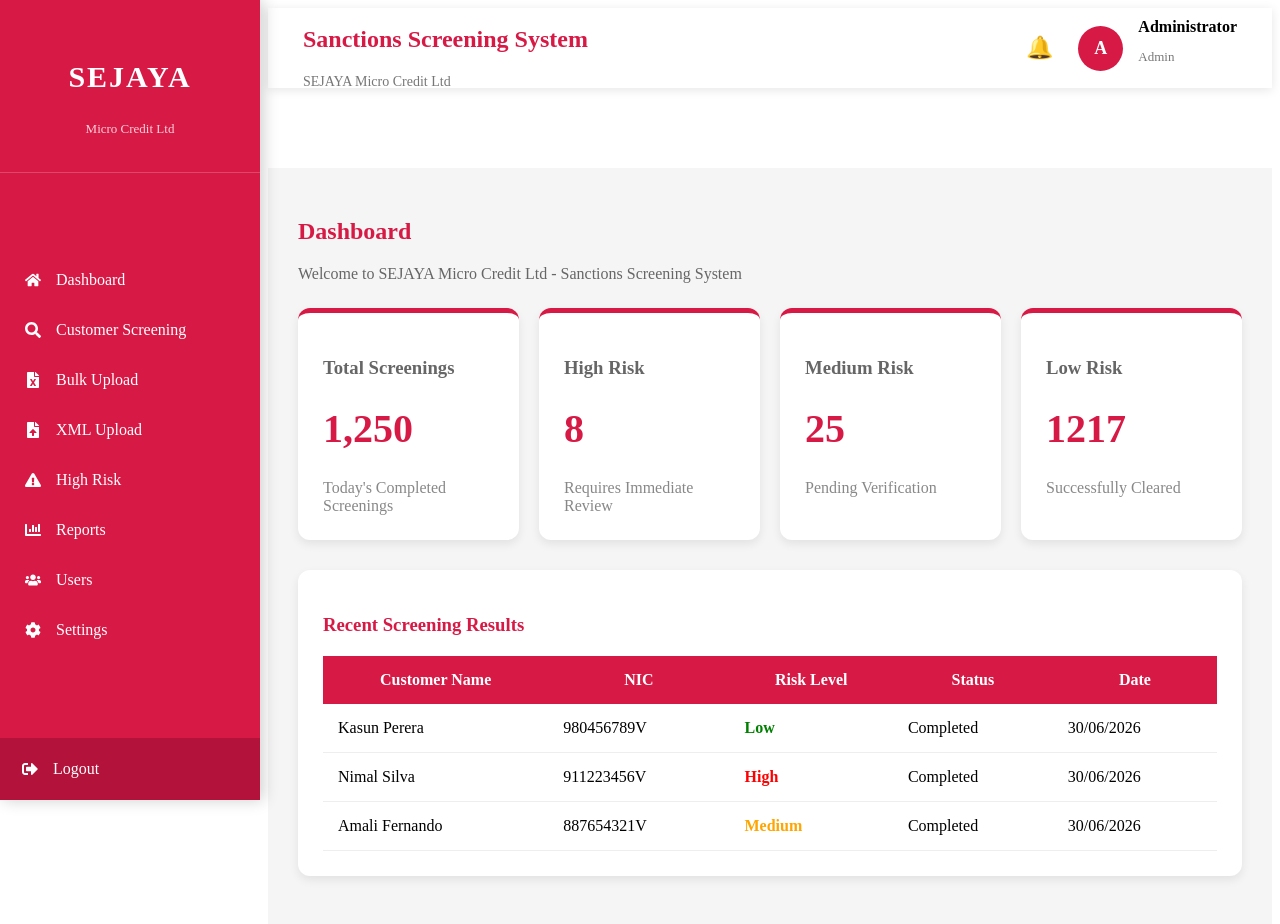
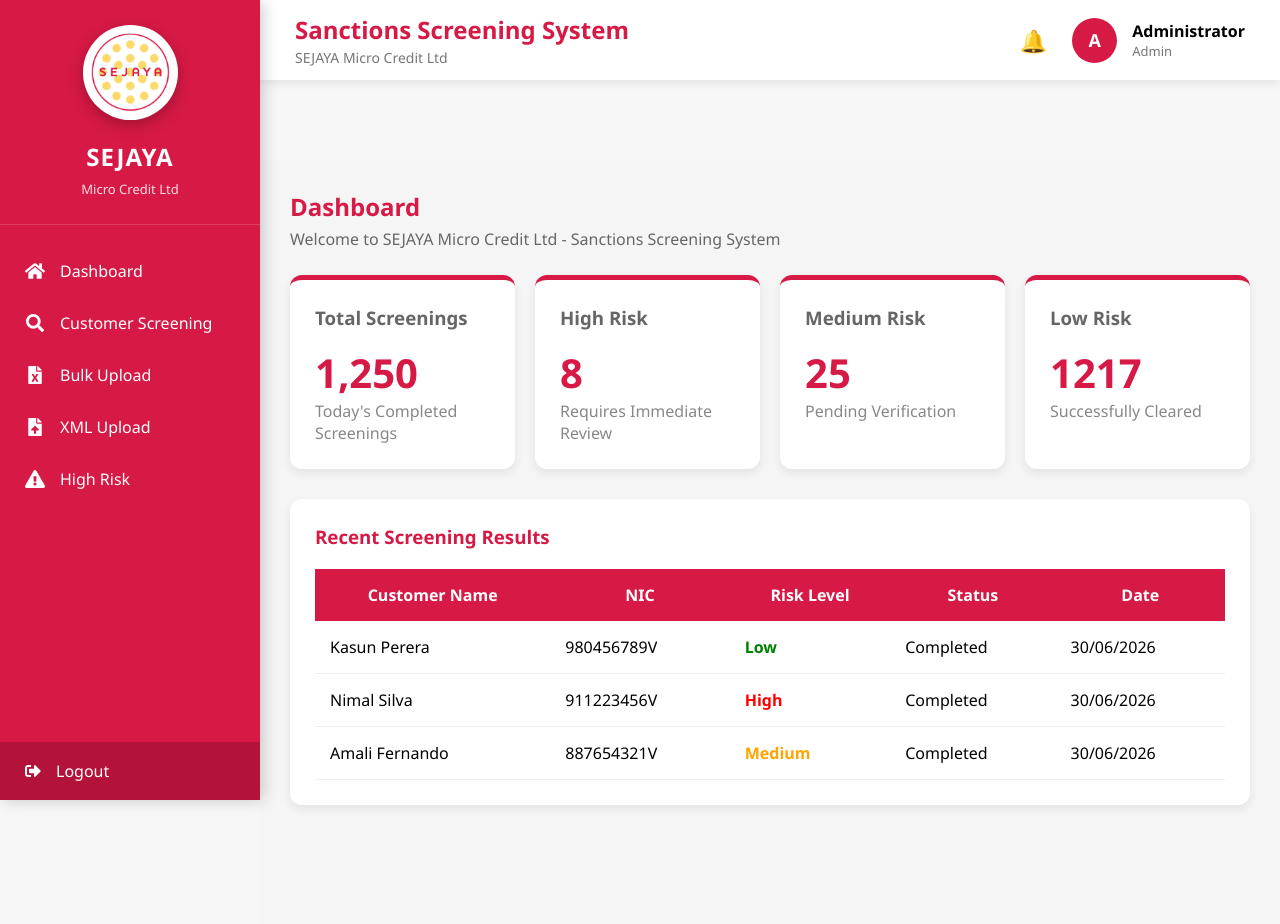
Before and after one commit to bineth-ellepola/Sanctions-Screening-Tool, a React (Vite) app: page / in a window 1280 px wide. Shown: the top 924 px of the page. Built offline with nearby package versions, Linux system fonts and the light colour scheme.

Commit message:
Edited the sidebar added logo on to the top and remove the 'user,setting' shortcuts

```diff
--- a/src/App.jsx
+++ b/src/App.jsx
@@ -5,6 +5,7 @@
 import BulkUpload from "./pages/BulkUpload";
 import XmlUpload from "./pages/XmlUpload";
 import HighRisk from "./pages/HighRisk";
+import Login from "./pages/Login";
 function App() {
   return (
     <Routes>
@@ -18,10 +19,9 @@
 
       <Route path="/xml-upload" element={<XmlUpload />} />
 
-      <Route
-    path="/high-risk"
-    element={<HighRisk />}
-/>
+      <Route path="/high-risk" element={<HighRisk />} />
+
+      <Route path="/login" element={<Login />} />
     </Routes>
   );
 }
--- a/src/components/Sidebar.jsx
+++ b/src/components/Sidebar.jsx
@@ -12,6 +12,8 @@
 
 import { NavLink } from "react-router-dom";
 
+import logo from "../assets/logo.jpg";
+
 import "../styles/Sidebar.css";
 
 export default function Sidebar() {
@@ -20,7 +22,15 @@
 
     <div className="sidebar">
 
+      {/* Logo */}
+
       <div className="sidebar-logo">
+
+        <img
+          src={logo}
+          alt="SEJAYA Logo"
+          className="company-logo"
+        />
 
         <h2>SEJAYA</h2>
 
@@ -28,105 +38,54 @@
 
       </div>
 
+      {/* Menu */}
+
       <ul>
 
         <li>
-
           <NavLink to="/dashboard" className="nav-link">
-
             <FaHome />
-
             Dashboard
-
           </NavLink>
-
         </li>
 
         <li>
-
           <NavLink to="/screening" className="nav-link">
-
             <FaSearch />
-
             Customer Screening
-
           </NavLink>
-
         </li>
 
         <li>
-
           <NavLink to="/bulk-upload" className="nav-link">
-
             <FaFileExcel />
-
             Bulk Upload
-
           </NavLink>
-
         </li>
 
         <li>
-
           <NavLink to="/xml-upload" className="nav-link">
-
             <FaFileUpload />
-
             XML Upload
-
           </NavLink>
-
         </li>
 
         <li>
-
           <NavLink to="/high-risk" className="nav-link">
-
             <FaExclamationTriangle />
-
             High Risk
-
           </NavLink>
-
         </li>
 
-        <li>
 
-          <NavLink to="/reports" className="nav-link">
 
-            <FaChartBar />
 
-            Reports
 
-          </NavLink>
 
-        </li>
-
-        <li>
-
-          <NavLink to="/users" className="nav-link">
-
-            <FaUsers />
-
-            Users
-
-          </NavLink>
-
-        </li>
-
-        <li>
-
-          <NavLink to="/settings" className="nav-link">
-
-            <FaCog />
-
-            Settings
-
-          </NavLink>
-
-        </li>
 
       </ul>
+
+      {/* Logout */}
 
       <div className="logout">
 
--- a/src/styles/Sidebar.css
+++ b/src/styles/Sidebar.css
@@ -1,44 +1,62 @@
-.sidebar{
+/* ==========================
+   Sidebar
+========================== */
 
-    width:260px;
+.sidebar {
+    width: 260px;
+    height: 100vh;
+    background: #D71945;
+    color: white;
+    position: fixed;
+    top: 0;
+    left: 0;
+    display: flex;
+    flex-direction: column;
+    justify-content: space-between;
+    box-shadow: 3px 0 15px rgba(0, 0, 0, 0.2);
+}
 
-    height:100vh;
+/* ==========================
+   Logo
+========================== */
 
-    background:#D71945;
+.sidebar-logo{
 
-    color:white;
+    text-align:center;
 
-    position:fixed;
+    padding:25px 15px;
 
-    left:0;
-
-    top:0;
-
-    display:flex;
-
-    flex-direction:column;
-
-    justify-content:space-between;
-
-    box-shadow:3px 0 15px rgba(0,0,0,.2);
+    border-bottom:1px solid rgba(255,255,255,.15);
 
 }
 
-.sidebar-logo{
+.company-logo{
 
-    padding:35px 20px;
+    width:95px;
 
-    text-align:center;
+    height:95px;
 
-    border-bottom:1px solid rgba(255,255,255,.2);
+    object-fit:contain;
+
+    background:white;
+
+    border-radius:50%;
+
+    padding:8px;
+
+    margin-bottom:15px;
+
+    box-shadow:0 5px 15px rgba(0,0,0,.25);
 
 }
 
 .sidebar-logo h2{
 
-    font-size:30px;
+    font-size:24px;
 
-    letter-spacing:2px;
+    margin-bottom:4px;
+
+    letter-spacing:1px;
 
 }
 
@@ -46,116 +64,95 @@
 
     font-size:13px;
 
-    opacity:.8;
+    opacity:.85;
 
 }
 
-.sidebar ul{
+/* ==========================
+   Menu
+========================== */
 
-    list-style:none;
-
-    padding:20px 0;
-
+.sidebar ul {
+    list-style: none;
+    padding: 20px 0;
+    margin: 0;
+    flex: 1;
 }
 
-.sidebar li{
-
-    display:flex;
-
-    align-items:center;
-
-    gap:15px;
-
-    padding:16px 25px;
-
-    cursor:pointer;
-
-    transition:.3s;
-
-    font-size:16px;
-
+.sidebar li {
+    margin: 0;
 }
 
-.sidebar li:hover{
+/* Navigation Link */
 
-    background:#B3123A;
+.nav-link {
+    display: flex;
+    align-items: center;
+    gap: 15px;
 
+    width: 100%;
+
+    padding: 15px 25px;
+
+    text-decoration: none;
+    color: white;
+
+    transition: 0.3s;
 }
 
-.sidebar li.active{
+/* Hover */
 
-    background:white;
-
-    color:#D71945;
-
-    border-left:6px solid #F7C948;
-
-    font-weight:bold;
-
+.nav-link:hover {
+    background: #B3123A;
 }
 
-.logout{
+/* Active Page */
 
-    padding:22px;
-
-    display:flex;
-
-    align-items:center;
-
-    gap:15px;
-
-    cursor:pointer;
-
-    background:#B3123A;
-
-    transition:.3s;
-
+.nav-link.active {
+    background: white;
+    color: #D71945;
+    font-weight: bold;
+    border-left: 6px solid #F7C948;
 }
 
-.logout:hover{
+/* Icons */
 
-    background:#8F0F2D;
-
+.nav-link svg {
+    font-size: 18px;
+    min-width: 20px;
 }
 
-.nav-link{
+/* ==========================
+   Logout
+========================== */
 
-    display:flex;
+.logout {
+    display: flex;
+    align-items: center;
+    gap: 15px;
 
-    align-items:center;
+    padding: 18px 25px;
 
-    gap:15px;
+    background: #B3123A;
 
-    text-decoration:none;
+    cursor: pointer;
 
-    color:white;
-
-    width:100%;
-
+    transition: 0.3s;
 }
 
-.nav-link.active{
-
-    color:#F7C948;
-
-    font-weight:bold;
-
+.logout:hover {
+    background: #8F0F2D;
 }
 
-.sidebar li:hover{
+/* ==========================
+   Scrollbar (Optional)
+========================== */
 
-    background:#B3123A;
-
+.sidebar::-webkit-scrollbar {
+    width: 6px;
 }
 
-.sidebar li{
-
-    padding:0;
-
+.sidebar::-webkit-scrollbar-thumb {
+    background: rgba(255,255,255,0.3);
+    border-radius: 10px;
 }
-
-.sidebar li a{
-
-    padding:16px 25px;
-
-}
```
